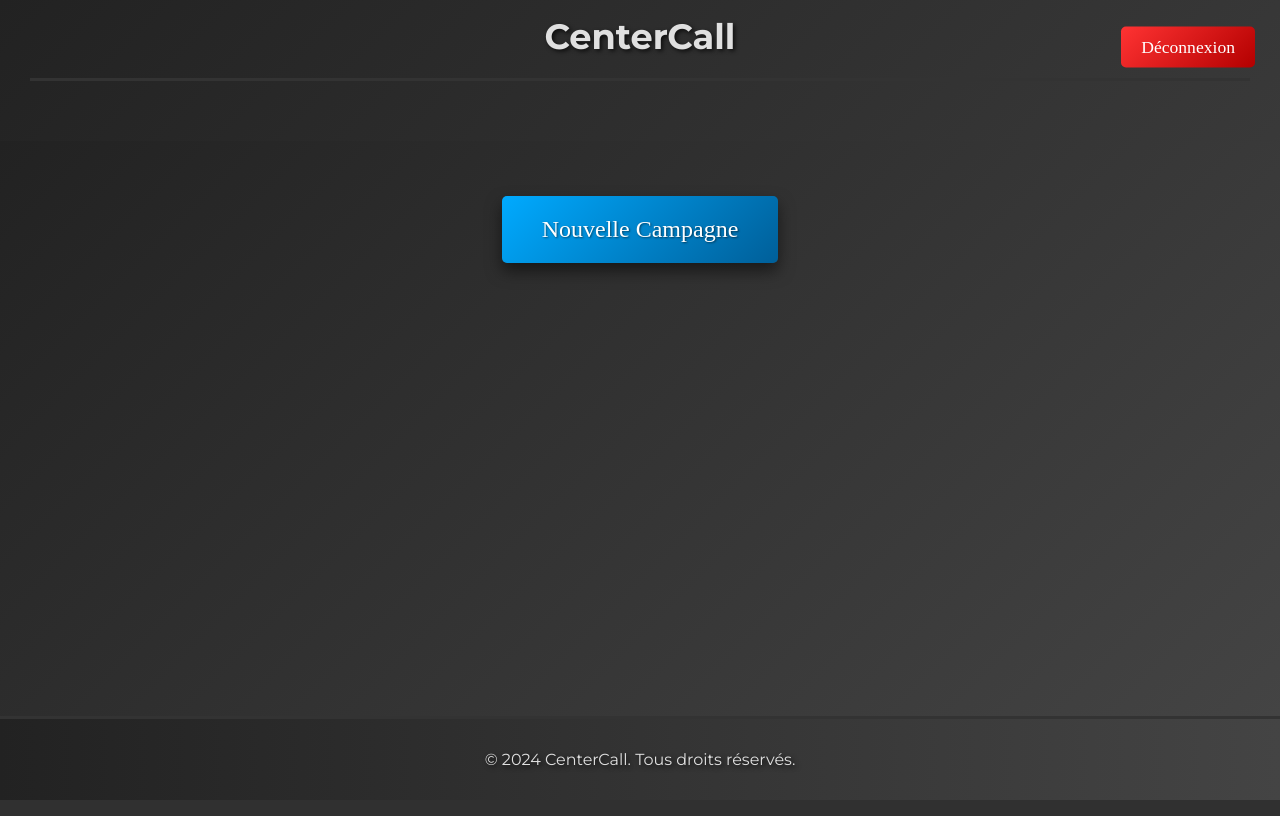
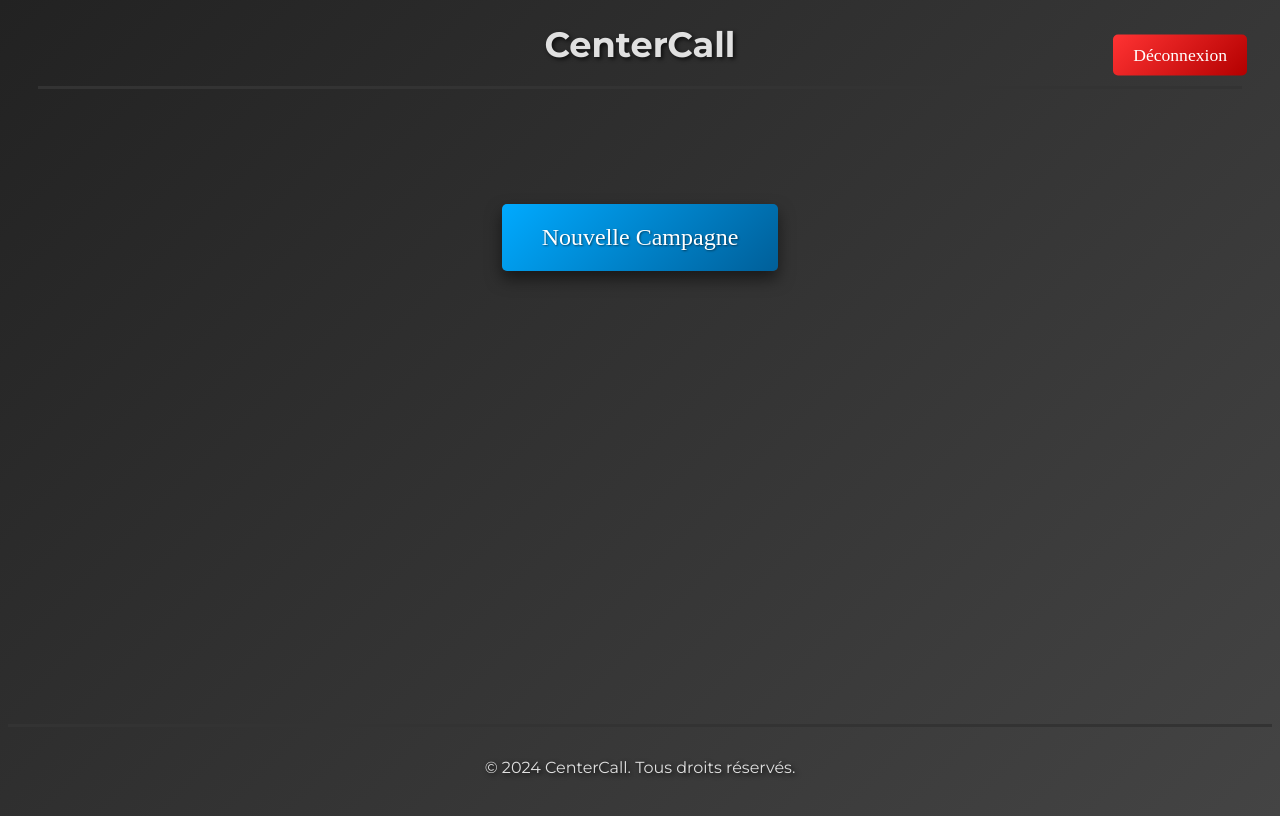
Before and after one commit to striquer85/CenterCall, a CodeIgniter 4 app: the page made by app/Views/Campagne/gestion.php in a window 1280 px wide. Run offline with PHP 8.4 and a stand-in for CodeIgniter, Linux system fonts and the light colour scheme; the template is opened without the code that fills it, so the values that code supplies are empty; some libraries are stand-ins or nearby versions.

Commit message:
css ajustement

```diff
--- a/app/Models/Question.php
+++ b/app/Models/Question.php
@@ -48,7 +48,7 @@ class Question extends Model
     {
         return $this
             ->select('QUESTION, ID_QUESTION, ID_CAMPAGNE')
-            ->where('ID_CAMPAGNE =', $idCampagne)
+            ->where('ID_CAMPAGNE', $idCampagne)
             ->findAll();
     }
 
--- a/app/Views/Layout.php
+++ b/app/Views/Layout.php
@@ -19,7 +19,7 @@
 <body>
     <div class="titre-container">
         <div class="card-body">
-            <h2 class="titre-menu"><?= isset($titre) ? $titre : 'CenterCall' ?></h2>
+            <h5 class="titre-menu"><?= isset($titre) ? $titre : 'CenterCall' ?></h5>
             <a class="button button-logout" href="<?= url_to('logout') ?>">Déconnexion</a>
         </div>
     </div>
--- a/app/Views/Shield/layout.php
+++ b/app/Views/Shield/layout.php
@@ -16,7 +16,7 @@
 
 <body class="bg-light">
 
-    <main role="main" class="container">
+    <main role="main" class="content">
         <?= $this->renderSection('main') ?>
     </main>
 
--- a/public/css/main.css
+++ b/public/css/main.css
@@ -63,23 +63,21 @@ table tbody tr:hover {
     padding: 1px;
 }
 
-html,
-body {
-    height: 100%;
-    margin: 0;
+
+html {
+    min-height: 100vh;
+    background: linear-gradient(135deg, #222, #444);
 }
 
 body {
+    min-height: 100vh;
     display: flex;
     flex-direction: column;
-    padding: 0;
-    background: linear-gradient(135deg, #222, #444);
 }
 
 .content {
     flex: 1;
     padding-bottom: 30px;
-    background: linear-gradient(135deg, #222, #444);
 }
 
 .titre-container {
@@ -415,7 +413,6 @@ footer {
     color: #e0e0e0;
     text-align: center;
     padding: 15px 10px;
-    background: linear-gradient(to right, #222, #444);
     border-top: 3px solid #333;
     text-shadow: 2px 2px 5px rgba(0, 0, 0, 0.8);
     margin: 0;
@@ -520,10 +517,7 @@ footer {
 }
 
 .card {
-    background: linear-gradient(135deg, #222, #444);
-    border-radius: 15px;
     overflow: hidden;
-    box-shadow: 0 4px 20px rgba(0, 0, 0, 0.1);
 }
 
 .card-body {
```
Also changed, not shown: app/Views/Shield/magic_link_form.php (+8 -9 lines).
